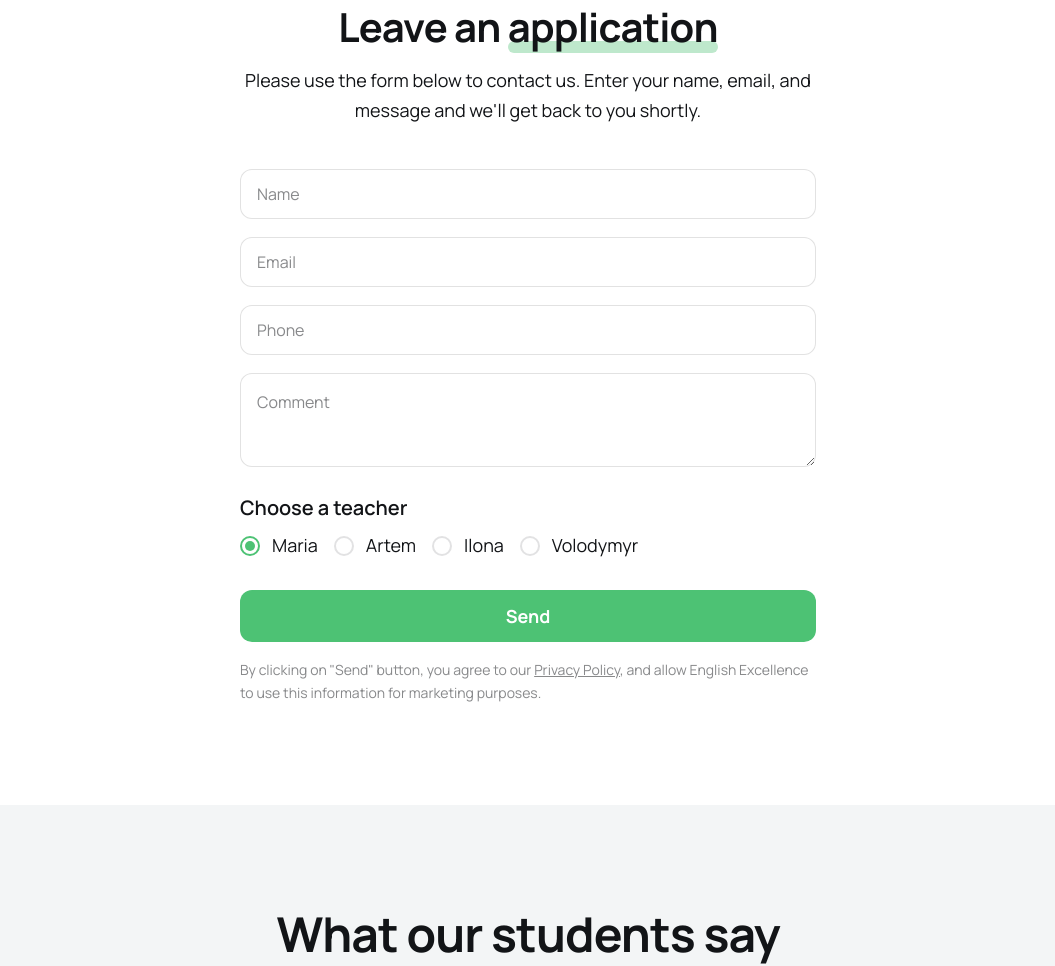
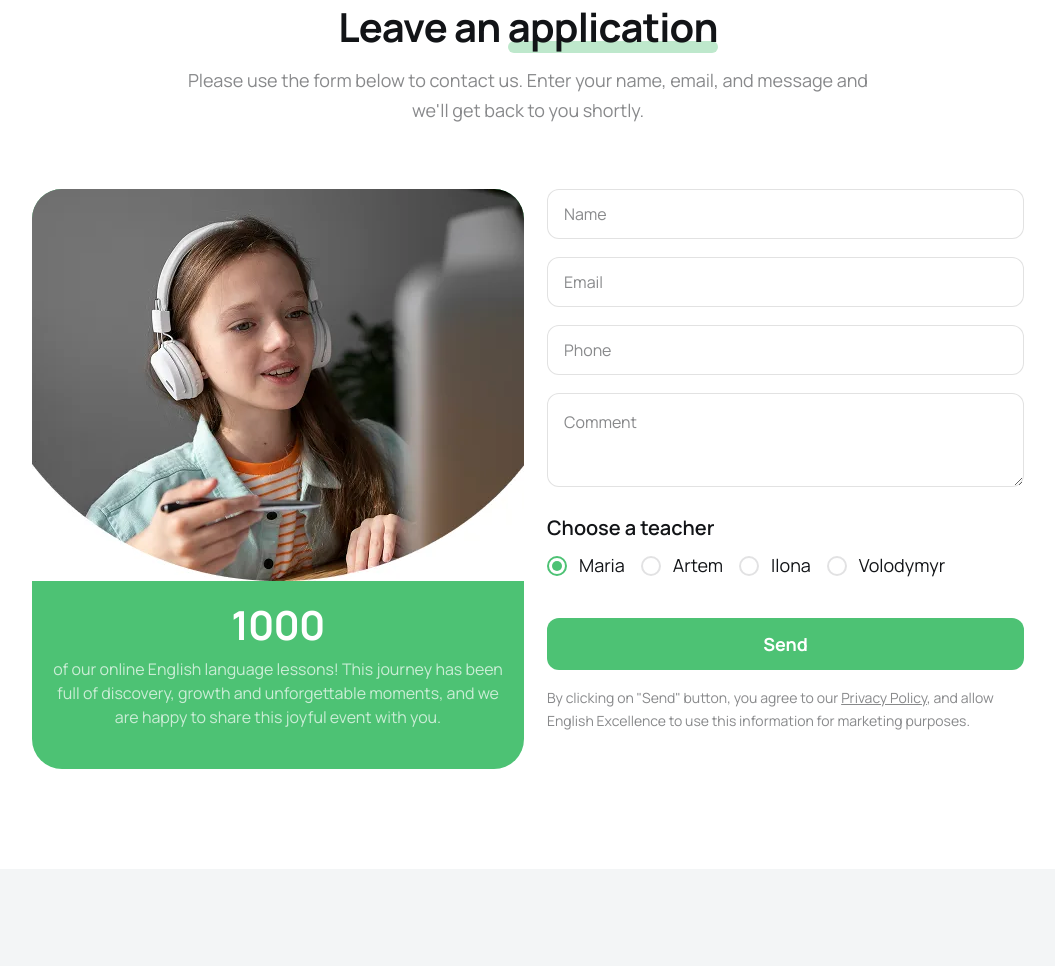
Before and after one commit to vrnkgllmv/project-team-flex, a website built with Vite: page src/index.html in a window 1280 px wide. Shown: the part 2409-3375 px from the top of the page, without its empty margins (112-1167 px from the left). Built offline with nearby package versions, Linux system fonts and the light colour scheme; files whose address does not match are found by name.

Commit message:
add desktop

```diff
--- a/src/css/application-form.css
+++ b/src/css/application-form.css
@@ -254,12 +254,15 @@
         font-size: 18px;
         line-height: 1.67;
         margin-bottom: 44px;
-        color: var(--text-dark);
+        color: rgba(18, 20, 23, 0.5);
+        text-align: center;
+        width: 709px;
     }
 
     .form-input {
         font-size: 16px;
         line-height: 1.5;
+
     }
 
     .radio-wrapper {
@@ -295,3 +298,81 @@
         line-height: 1.71;
     }
 }
+
+
+@media screen and (min-width: 1280px) {
+
+    .application-section .container {
+        max-width: 1120px;
+    }
+
+    .section-description {
+        max-width: 709px;
+        margin-left: auto;
+        margin-right: auto;
+        margin-bottom: 64px;
+    }
+
+    .application-content {
+        display: flex;
+        justify-content: space-between;
+        align-items: flex-start;
+        gap: 23px;
+    }
+
+    .promo-card {
+        display: flex;
+        flex-direction: column;
+
+        width: 492px;
+        min-height: 100%;
+
+        border-radius: 30px;
+        overflow: hidden;
+        background-color: var(--green-main);
+        flex-shrink: 0;
+    }
+
+    .promo-image {
+        width: 100%;
+        height: auto;
+        display: block;
+        object-fit: cover;
+    }
+
+    .promo-info {
+        padding: 20px 20px 40px 20px;
+        color: rgba(255, 255, 255, 0.7);;
+        text-align: center;
+
+        flex-grow: 1;
+        display: flex;
+        flex-direction: column;
+        justify-content: center;
+    }
+
+    .promo-number {
+        font-size: 40px;
+        font-weight: 700;
+        margin-bottom: 8px;
+        line-height: 1.2;
+        letter-spacing: -0.02em;
+        color: var(--white);
+    }
+
+    .promo-text {
+        font-size: 16px;
+        line-height: 1.5;
+        font-weight: 400;
+
+    }
+
+    .application-form {
+        width: 608px;
+    }
+
+    .radio-wrapper {
+        margin-bottom: calc(40px - 18px);
+    }
+
+}
--- a/src/partials/application-form.html
+++ b/src/partials/application-form.html
@@ -2,6 +2,43 @@
   <div class="container">
     <h2 class="section-title">Leave an <span class="accent">application</span></h2>
     <p class="section-description">Please use the form below to contact us. Enter your name, email, and message and we'll get back to you shortly.</p>
+
+
+
+<div class="application-content">
+
+      <div class="promo-card">
+
+        <picture>
+          <source
+            srcset="./img/girl.webp 1x, ./img/girl@2x.webp 2x"
+            type="image/webp"
+          />
+
+          <source
+            srcset="./img/girl.jpg 1x, ./img/girl@2x.jpg 2x"
+            type="image/jpeg"
+          />
+
+          <img
+            src="./img/girl.jpg"
+            alt="Student girl studying online"
+            class="promo-image"
+            loading="lazy"
+            width="597"
+            height="537"
+          />
+        </picture>
+
+        <div class="promo-info">
+          <p class="promo-number">1000</p>
+          <p class="promo-text">
+            of our online English language lessons! This journey has been full of discovery, growth and unforgettable moments, and we are happy to share this joyful event with you.
+          </p>
+        </div>
+      </div>
+
+
 
     <form class="application-form" action="/api/submit" method="POST">
       <div class="form-group">
```
